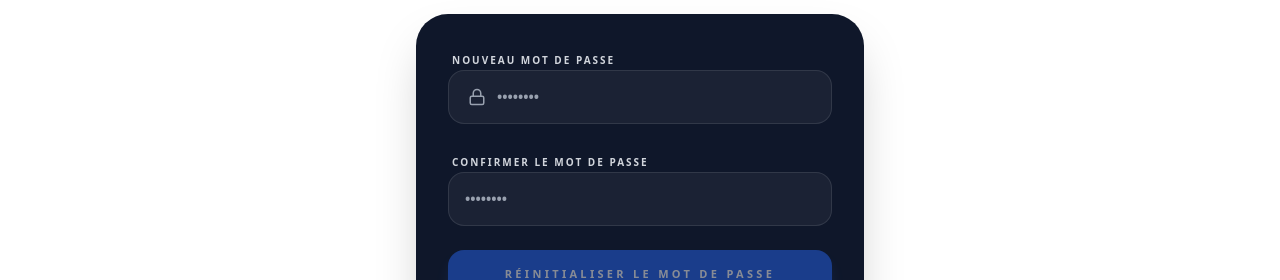
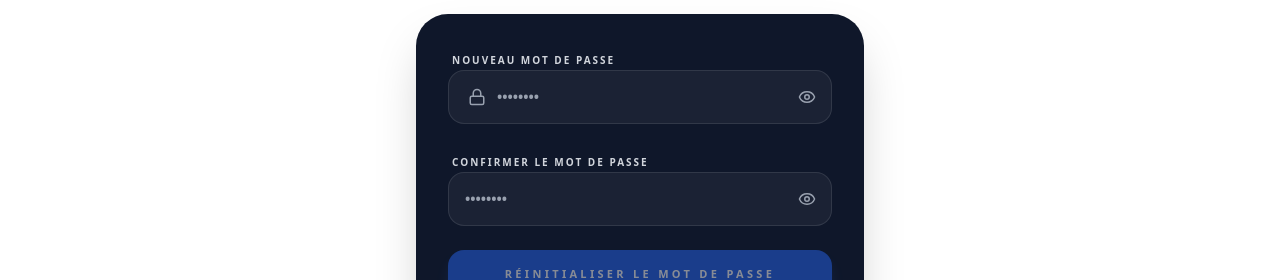
Before and after one commit to ProjetReact2025SDDI4/StudentsGenst2025, a React (Vite) app: page /reset-password/1 in a window 1280 px wide. Shown: the part 410-690 px from the top of the page. Built offline with nearby package versions, Linux system fonts and the light colour scheme.

Commit message:
FINAL commit frontend

```diff
--- a/src/pages/ChangePassword.jsx
+++ b/src/pages/ChangePassword.jsx
@@ -1,6 +1,6 @@
 import React, { useState } from 'react';
 import { authAPI } from '../services/api';
-import { Lock, ShieldCheck, CheckCircle2 } from 'lucide-react';
+import { Lock, ShieldCheck, CheckCircle2, Eye, EyeOff } from 'lucide-react';
 
 const ChangePassword = () => {
     const [formData, setFormData] = useState({
@@ -11,6 +11,9 @@ const ChangePassword = () => {
     const [loading, setLoading] = useState(false);
     const [successMessage, setSuccessMessage] = useState('');
     const [errorMessage, setErrorMessage] = useState('');
+    const [showCurrentPassword, setShowCurrentPassword] = useState(false);
+    const [showNewPassword, setShowNewPassword] = useState(false);
+    const [showConfirmPassword, setShowConfirmPassword] = useState(false);
 
     const handleChange = (e) => {
         const { name, value } = e.target;
@@ -81,41 +84,71 @@ const ChangePassword = () => {
                 <form onSubmit={handleSubmit} className="space-y-8">
                     <div className="space-y-2">
                         <label className="text-[10px] font-black uppercase tracking-widest text-gray-300 ml-1">Mot de passe actuel</label>
+                        <div className="relative">
                             <input
-                            type="password"
+                                type={showCurrentPassword ? 'text' : 'password'}
                                 name="currentPassword"
                                 required
-                            className="w-full bg-white/5 border border-white/10 rounded-2xl py-4 px-6 text-sm font-bold text-white placeholder-gray-400 focus:ring-4 focus:ring-primary-500/20 focus:border-primary-300 outline-none"
+                                className="w-full bg-white/5 border border-white/10 rounded-2xl py-4 pr-11 px-6 text-sm font-bold text-white placeholder-gray-400 focus:ring-4 focus:ring-primary-500/20 focus:border-primary-300 outline-none"
                                 placeholder="••••••••"
                                 value={formData.currentPassword}
                                 onChange={handleChange}
                             />
+                            <button
+                                type="button"
+                                onClick={() => setShowCurrentPassword(prev => !prev)}
+                                className="absolute right-4 top-1/2 -translate-y-1/2 text-gray-400 hover:text-primary-300 transition-colors flex items-center justify-center"
+                                aria-label={showCurrentPassword ? 'Masquer le mot de passe' : 'Afficher le mot de passe'}
+                            >
+                                {showCurrentPassword ? <EyeOff size={18} /> : <Eye size={18} />}
+                            </button>
+                        </div>
                     </div>
 
                     <div className="grid md:grid-cols-2 gap-6">
                         <div className="space-y-2">
                             <label className="text-[10px] font-black uppercase tracking-widest text-gray-300 ml-1">Nouveau mot de passe</label>
+                            <div className="relative">
                                 <input
-                                type="password"
+                                    type={showNewPassword ? 'text' : 'password'}
                                     name="newPassword"
                                     required
-                                className="w-full bg-white/5 border border-white/10 rounded-2xl py-4 px-6 text-sm font-bold text-white placeholder-gray-400 focus:ring-4 focus:ring-primary-500/20 focus:border-primary-300 outline-none"
+                                    className="w-full bg-white/5 border border-white/10 rounded-2xl py-4 pr-11 px-6 text-sm font-bold text-white placeholder-gray-400 focus:ring-4 focus:ring-primary-500/20 focus:border-primary-300 outline-none"
                                     placeholder="••••••••"
                                     value={formData.newPassword}
                                     onChange={handleChange}
                                 />
+                                <button
+                                    type="button"
+                                    onClick={() => setShowNewPassword(prev => !prev)}
+                                    className="absolute right-4 top-1/2 -translate-y-1/2 text-gray-400 hover:text-primary-300 transition-colors flex items-center justify-center"
+                                    aria-label={showNewPassword ? 'Masquer le mot de passe' : 'Afficher le mot de passe'}
+                                >
+                                    {showNewPassword ? <EyeOff size={18} /> : <Eye size={18} />}
+                                </button>
+                            </div>
                         </div>
                         <div className="space-y-2">
                             <label className="text-[10px] font-black uppercase tracking-widest text-gray-300 ml-1">Confirmer le nouveau mot de passe</label>
+                            <div className="relative">
                                 <input
-                                type="password"
+                                    type={showConfirmPassword ? 'text' : 'password'}
                                     name="confirmPassword"
                                     required
-                                className="w-full bg-white/5 border border-white/10 rounded-2xl py-4 px-6 text-sm font-bold text-white placeholder-gray-400 focus:ring-4 focus:ring-primary-500/20 focus:border-primary-300 outline-none"
+                                    className="w-full bg-white/5 border border-white/10 rounded-2xl py-4 pr-11 px-6 text-sm font-bold text-white placeholder-gray-400 focus:ring-4 focus:ring-primary-500/20 focus:border-primary-300 outline-none"
                                     placeholder="••••••••"
                                     value={formData.confirmPassword}
                                     onChange={handleChange}
                                 />
+                                <button
+                                    type="button"
+                                    onClick={() => setShowConfirmPassword(prev => !prev)}
+                                    className="absolute right-4 top-1/2 -translate-y-1/2 text-gray-400 hover:text-primary-300 transition-colors flex items-center justify-center"
+                                    aria-label={showConfirmPassword ? 'Masquer le mot de passe' : 'Afficher le mot de passe'}
+                                >
+                                    {showConfirmPassword ? <EyeOff size={18} /> : <Eye size={18} />}
+                                </button>
+                            </div>
                         </div>
                     </div>
 
--- a/src/pages/InscriptionForm.jsx
+++ b/src/pages/InscriptionForm.jsx
@@ -79,7 +79,7 @@ const InscriptionForm = () => {
 
     return (
         <div className="bg-gradient-to-b from-white via-gray-50 to-white dark:from-secondary-950 dark:via-secondary-900 dark:to-secondary-950 min-h-screen flex flex-col lg:flex-row italic">
-            <div className="lg:w-1/3 bg-primary-600 p-12 lg:p-20 text-white flex flex-col justify-center sticky top-0 lg:h-screen overflow-hidden">
+            <div className="w-full lg:w-1/3 bg-primary-600 p-8 md:p-12 lg:p-20 text-white flex flex-col justify-center lg:sticky lg:top-0 lg:h-screen overflow-hidden">
                 <Link to={`/formations/${id}`} className="absolute top-8 left-8 flex items-center gap-2 text-[10px] font-black uppercase tracking-[0.2em] text-white/40 hover:text-white transition-colors group">
                     <span className="group-hover:-translate-x-1 transition-transform">←</span> Retour
                 </Link>
@@ -102,7 +102,7 @@ const InscriptionForm = () => {
                 <div className="absolute -bottom-20 -left-20 w-64 h-64 bg-secondary-900 rounded-full blur-[100px] opacity-20"></div>
             </div>
 
-            <div className="flex-1 p-8 lg:p-24 flex items-center justify-center">
+            <div className="flex-1 px-4 py-10 sm:p-8 lg:p-24 flex items-start lg:items-center justify-center">
                 <div className="max-w-xl w-full">
                     {success ? (
                         <div className="bg-white border border-emerald-100 rounded-[3rem] p-16 text-center animate-slide-up shadow-2xl shadow-emerald-500/5">
--- a/src/pages/ResetPassword.jsx
+++ b/src/pages/ResetPassword.jsx
@@ -1,6 +1,6 @@
 import React, { useState } from 'react';
 import { Link, useParams } from 'react-router-dom';
-import { Lock, ArrowLeft, ShieldCheck, CheckCircle2 } from 'lucide-react';
+import { Lock, ArrowLeft, ShieldCheck, CheckCircle2, Eye, EyeOff } from 'lucide-react';
 import { authAPI } from '../services/api';
 
 const ResetPassword = () => {
@@ -10,6 +10,8 @@ const ResetPassword = () => {
     const [loading, setLoading] = useState(false);
     const [successMessage, setSuccessMessage] = useState('');
     const [errorMessage, setErrorMessage] = useState('');
+    const [showPassword, setShowPassword] = useState(false);
+    const [showConfirmPassword, setShowConfirmPassword] = useState(false);
 
     const handleSubmit = async (e) => {
         e.preventDefault();
@@ -76,13 +78,21 @@ const ResetPassword = () => {
                             <div className="relative">
                                 <Lock className="absolute left-5 top-1/2 -translate-y-1/2 text-gray-400" size={18} />
                                 <input
-                                    type="password"
+                                    type={showPassword ? 'text' : 'password'}
                                     required
-                                    className="w-full bg-white/5 border border-white/10 rounded-2xl py-4 pl-12 pr-4 text-sm font-bold text-white placeholder-gray-400 focus:ring-4 focus:ring-primary-500/20 focus:border-primary-300 outline-none"
+                                    className="w-full bg-white/5 border border-white/10 rounded-2xl py-4 pl-12 pr-11 text-sm font-bold text-white placeholder-gray-400 focus:ring-4 focus:ring-primary-500/20 focus:border-primary-300 outline-none"
                                     placeholder="••••••••"
                                     value={password}
                                     onChange={(e) => setPassword(e.target.value)}
                                 />
+                                <button
+                                    type="button"
+                                    onClick={() => setShowPassword(prev => !prev)}
+                                    className="absolute right-4 top-1/2 -translate-y-1/2 text-gray-400 hover:text-primary-300 transition-colors flex items-center justify-center"
+                                    aria-label={showPassword ? 'Masquer le mot de passe' : 'Afficher le mot de passe'}
+                                >
+                                    {showPassword ? <EyeOff size={18} /> : <Eye size={18} />}
+                                </button>
                             </div>
                         </div>
 
@@ -90,14 +100,24 @@ const ResetPassword = () => {
                             <label className="text-[10px] font-black uppercase tracking-[0.2em] text-gray-300 ml-1">
                                 Confirmer le mot de passe
                             </label>
+                            <div className="relative">
                                 <input
-                                type="password"
+                                    type={showConfirmPassword ? 'text' : 'password'}
                                     required
-                                className="w-full bg-white/5 border border-white/10 rounded-2xl py-4 px-4 text-sm font-bold text-white placeholder-gray-400 focus:ring-4 focus:ring-primary-500/20 focus:border-primary-300 outline-none"
+                                    className="w-full bg-white/5 border border-white/10 rounded-2xl py-4 pr-11 pl-4 text-sm font-bold text-white placeholder-gray-400 focus:ring-4 focus:ring-primary-500/20 focus:border-primary-300 outline-none"
                                     placeholder="••••••••"
                                     value={confirmPassword}
                                     onChange={(e) => setConfirmPassword(e.target.value)}
                                 />
+                                <button
+                                    type="button"
+                                    onClick={() => setShowConfirmPassword(prev => !prev)}
+                                    className="absolute right-4 top-1/2 -translate-y-1/2 text-gray-400 hover:text-primary-300 transition-colors flex items-center justify-center"
+                                    aria-label={showConfirmPassword ? 'Masquer le mot de passe' : 'Afficher le mot de passe'}
+                                >
+                                    {showConfirmPassword ? <EyeOff size={18} /> : <Eye size={18} />}
+                                </button>
+                            </div>
                         </div>
 
                         <button
```
Lines whose indentation alone changed are shown as unchanged.
